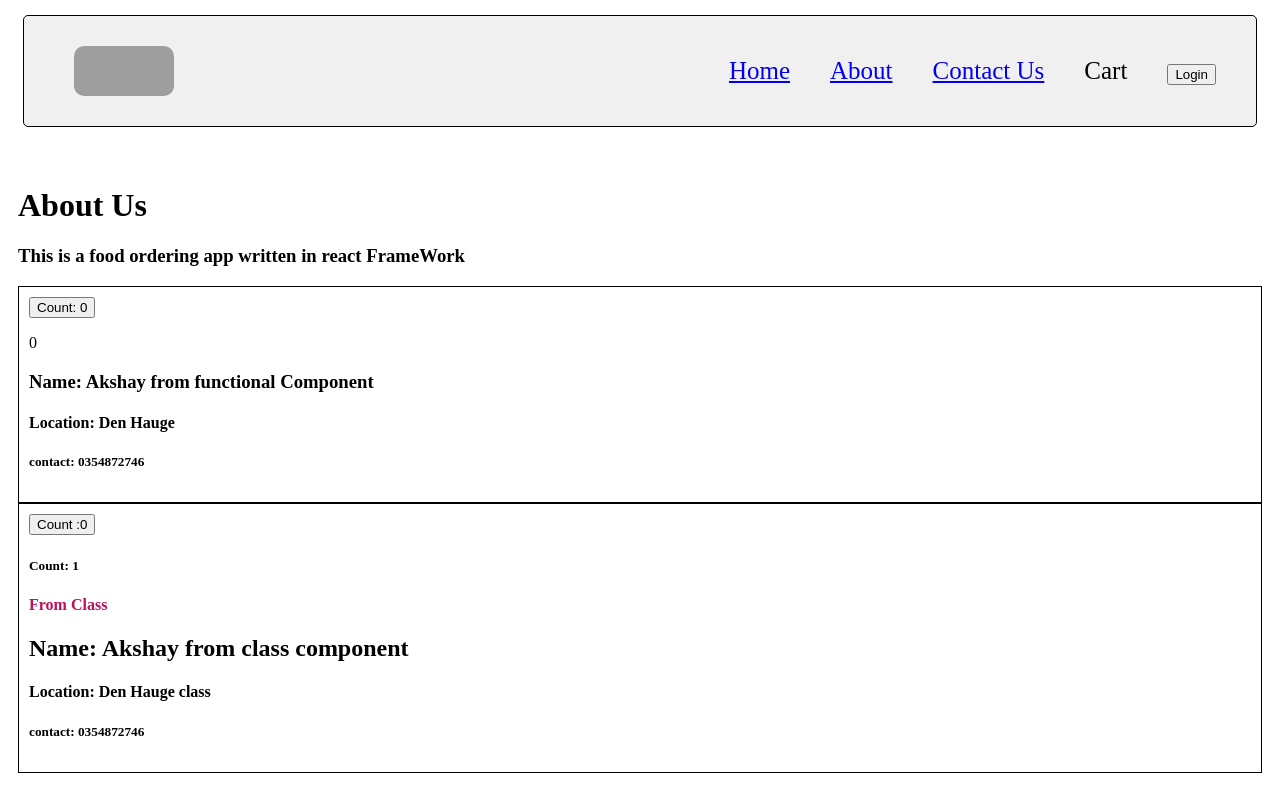
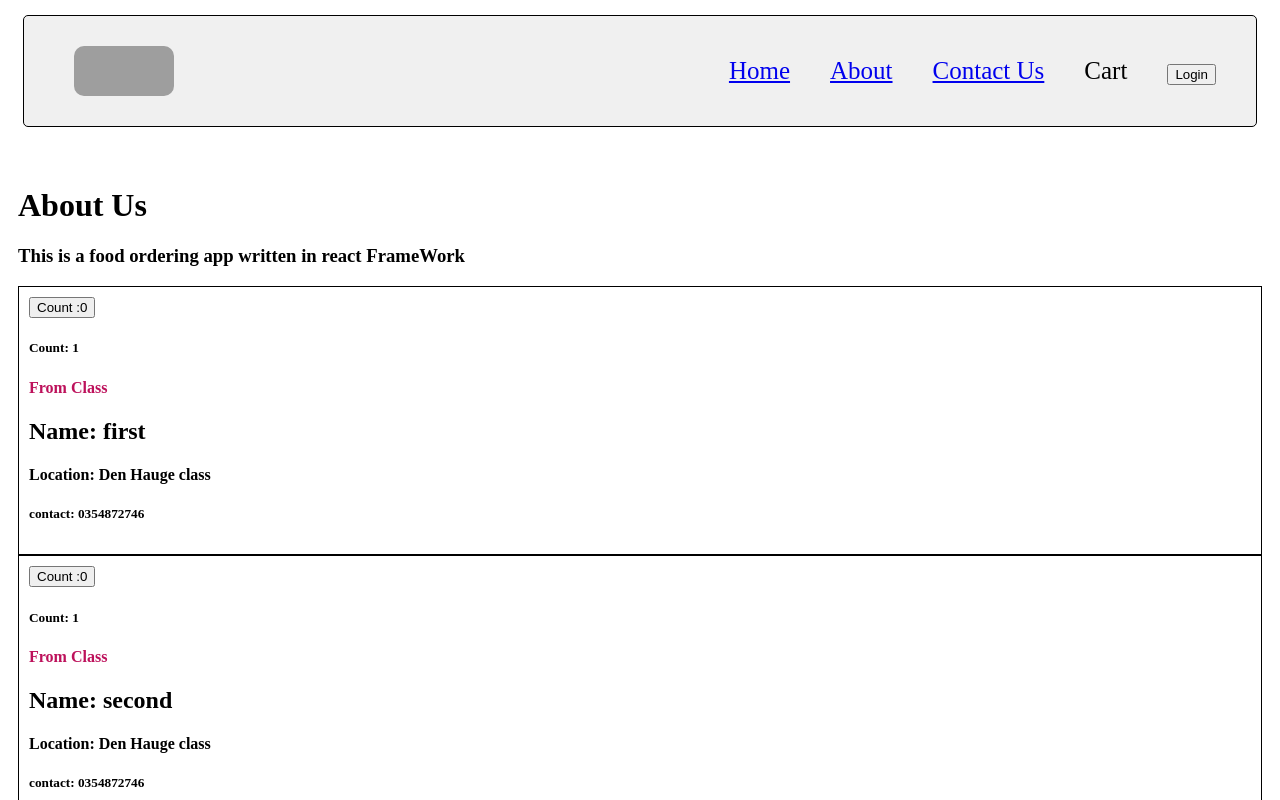
Before and after one commit to shivanisolanki29/React-Course, a React (Vite) app: page /about in a window 1280 px wide. Shown: the top 800 px of the page. Built offline with nearby package versions, Linux system fonts and the light colour scheme; grey boxes are pictures that could not be loaded.

Commit message:
ep-08 part-4,5 Life Cycle of class based component and react life cycle

```diff
--- a/src/Components/About.js
+++ b/src/Components/About.js
@@ -1,18 +1,32 @@
 import UserClass from "./UserClass";
 import User from "./User";
+import React from "react";
 
-const About = () => {
+class About extends React.Component {
+  constructor(props) {
+    super(props);
+    console.log("Parent Constructor");
+  }
+  componentDidMount() {
+    console.log("Parent component did Mount");
+  }
+  render() {
+    console.log("Parent Render");
     return (
       <div className="body">
         <h1>About Us</h1>
         <h3>This is a food ordering app written in react FrameWork</h3>
-      <User name={"Akshay from functional Component"} location={"Den Hauge"} />
-      <UserClass
-        name={"Akshay from class component"}
-        location={"Den Hauge class"}
-      />
+        {/* <User
+          name={"Akshay from functional Component"}
+          location={"Den Hauge"}
+        /> */}
+        <UserClass name={"first"} location={"Den Hauge class"} />
+        <UserClass name={"second "} location={"Den Hauge class"} />
+        <UserClass name={"third "} location={"Den Hauge class"} />
       </div>
     );
-};
+  }
+}
+
 
 export default About;
--- a/src/Components/UserClass.js
+++ b/src/Components/UserClass.js
@@ -8,12 +8,17 @@ class UserClass extends React.Component {
       count:0,
        count2:1
     }
+
+    console.log(this.props.name +"child Constructor")
   }
-
+  componentDidMount(){
+    console.log(this.props.name +"Child component did Mount")
+  }
   render() {
     const { name, location } = this.props;
     const {count,count2}=this.state
 
+    console.log(this.props.name + "child render method");
     return (
       <div className="user-card">
         <button
```
Lines whose indentation alone changed are shown as unchanged.
